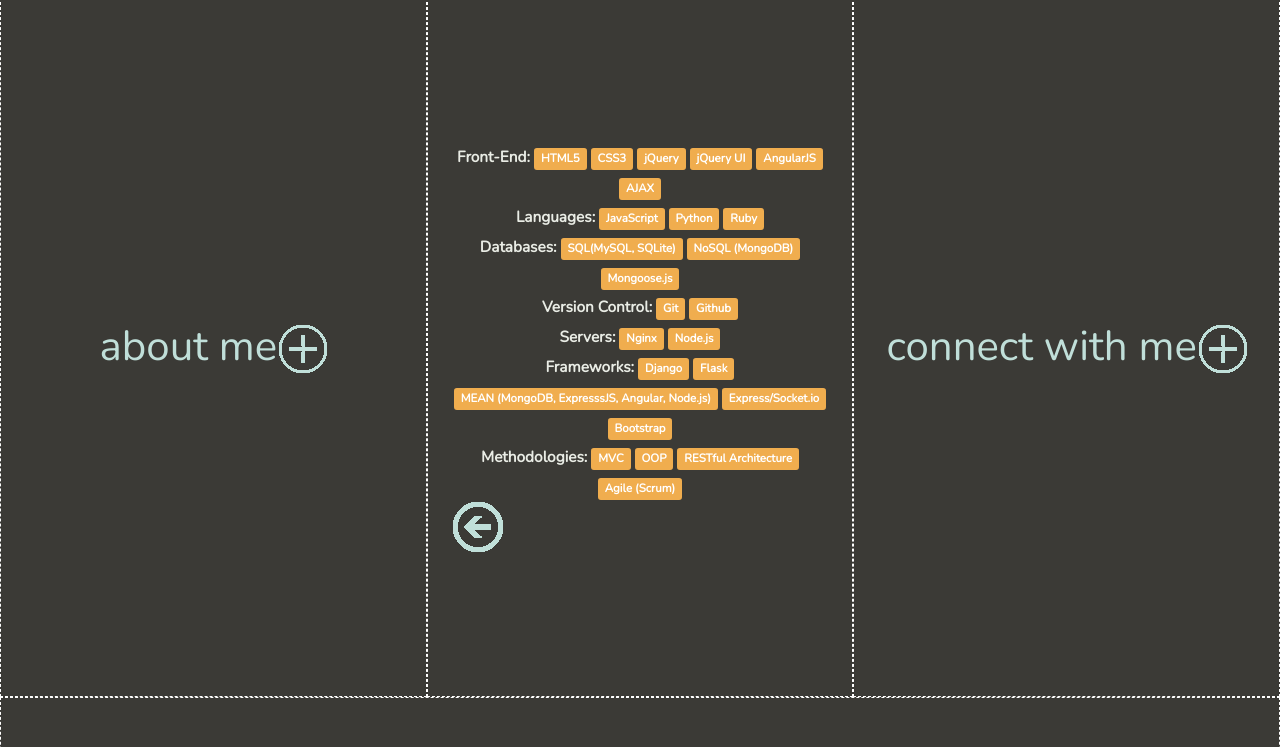
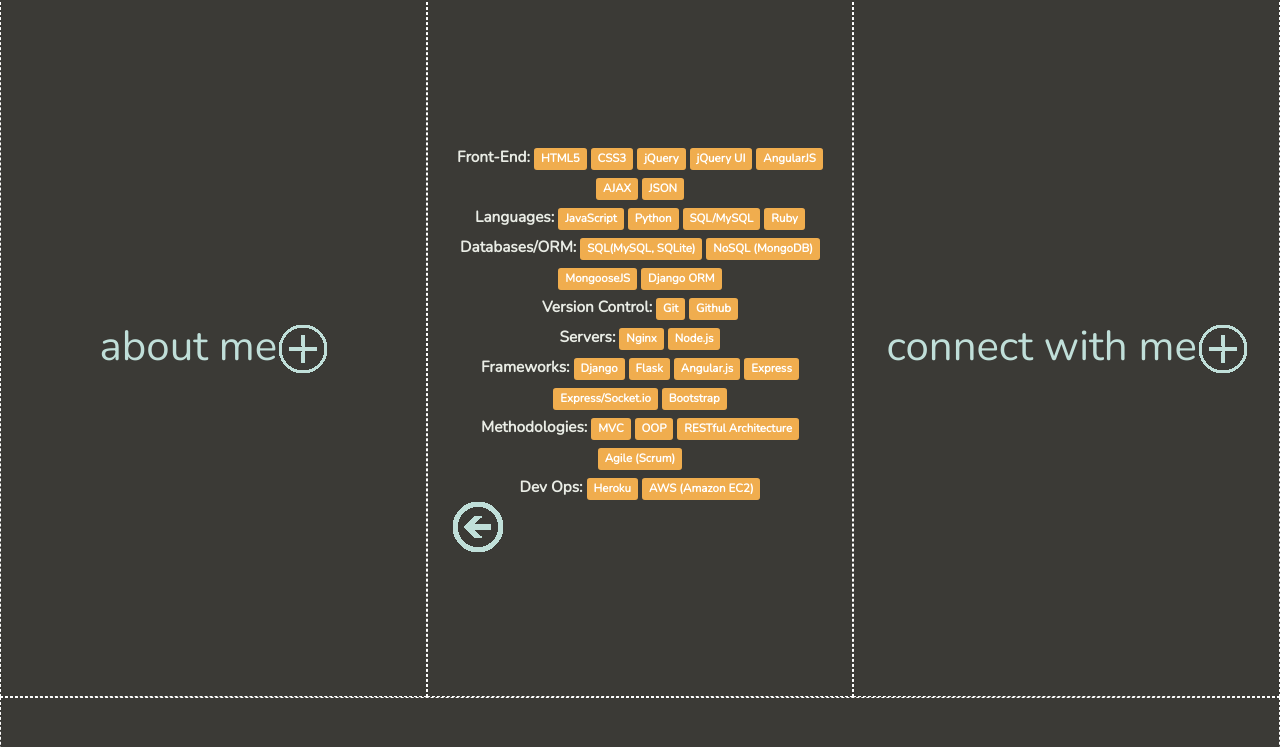
Before and after one commit to kateugenio/portfolio, a website: page client/index.html in a window 1280 px wide. Both pictures are taken after a click on the element "technical toolbox". Shown: the part 545-1292 px from the top of the page. Drawn offline with nearby package versions, Linux system fonts and the light colour scheme.

Commit message:
updates to toolbox description

```diff
--- a/client/index.html
+++ b/client/index.html
@@ -58,30 +58,34 @@
               <span class="label label-warning">jQuery</span>
               <span class="label label-warning">jQuery UI</span>
               <span class="label label-warning">AngularJS</span>
-              <span class="label label-warning"> AJAX</span>
+              <span class="label label-warning">AJAX</span>
+              <span class="label label-warning">JSON</span>
               <br>
               <span style="font-weight: bold; color: #e9ece5">Languages: </span>
               <span class="label label-warning">JavaScript</span>
               <span class="label label-warning">Python</span>
+              <span class="label label-warning">SQL/MySQL</span>
               <span class="label label-warning">Ruby</span>
               <br>
-              <span style="font-weight: bold; color: #e9ece5">Databases: </span>
+              <span style="font-weight: bold; color: #e9ece5">Databases/ORM: </span>
               <span class="label label-warning">SQL(MySQL, SQLite)</span>
               <span class="label label-warning">NoSQL (MongoDB)</span>
-              <span class="label label-warning">Mongoose.js</span>
+              <span class="label label-warning">MongooseJS</span>
+              <span class="label label-warning">Django ORM</span>
               <br>
               <span style="font-weight: bold; color: #e9ece5">Version Control: </span>
               <span class="label label-warning">Git</span>
               <span class="label label-warning">Github</span>
               <br>
               <span style="font-weight: bold; color: #e9ece5">Servers: </span>
-              <span class="label label-warning"> Nginx</span>
+              <span class="label label-warning">Nginx</span>
               <span class="label label-warning">Node.js</span>
               <br>
               <span style="font-weight: bold; color: #e9ece5">Frameworks: </span>
               <span class="label label-warning">Django</span>
               <span class="label label-warning">Flask</span>
-              <span class="label label-warning">MEAN (MongoDB, ExpresssJS, Angular, Node.js)</span>
+              <span class="label label-warning">Angular.js</span>
+              <span class="label label-warning">Express</span>
               <span class="label label-warning">Express/Socket.io</span>
               <span class="label label-warning">Bootstrap</span>
               <br>
@@ -90,6 +94,10 @@
               <span class="label label-warning">OOP</span>
               <span class="label label-warning">RESTful Architecture</span>
               <span class="label label-warning">Agile (Scrum)</span>
+              <br>
+              <span style="font-weight: bold; color: #e9ece5">Dev Ops: </span>
+              <span class="label label-warning">Heroku</span>
+              <span class="label label-warning">AWS (Amazon EC2)</span>
               <img class="backarrow" src="images/backarrow.png" alt="Back arrow">
           </p>
         </div>
```
